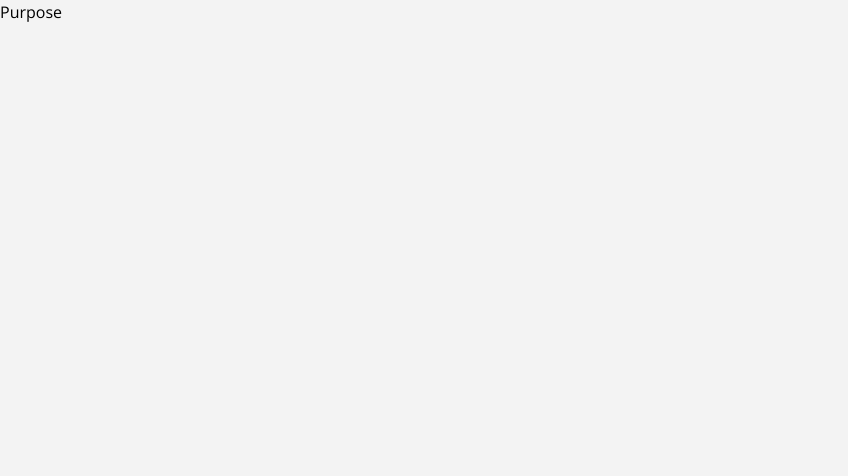
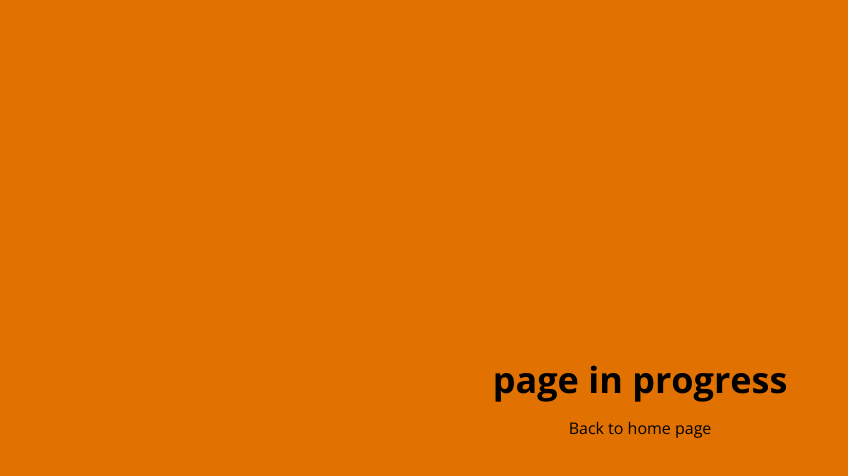
Before and after one commit to Olawoyin1/Ideaiscap, a React (Vite) app: page /purpose in a window 1280 px wide. Shown: the top 476 px of the page, without its empty margins (0-848 px from the left). Built offline with nearby package versions, Linux system fonts and the light colour scheme.

Commit message:
page routing with animation

```diff
--- a/src/App.tsx
+++ b/src/App.tsx
@@ -1,25 +1,12 @@
-import { BrowserRouter, Routes, Route } from "react-router-dom";
-import Home from "./pages/Home";
-import Purpose from "./pages/Purpose";
-// import LastGen from "./pages/LastGen";
-import Filosofi from "./pages/Filosofi";
-import Socioloji from "./pages/Socioloji";
-import Connect from "./pages/Connect";
-import Generation from "./pages/Generation";
-// import Connect from "./pages/Connect"
+// App.tsx
+import { BrowserRouter } from "react-router-dom";
+import AnimatedRoutes from "./layouts/AnimatedRoutes";
 import './App.css'
 
 function App() {
   return (
     <BrowserRouter>
-      <Routes>
-        <Route path="/" element={<Home />} />
-        <Route path="/purpose" element={<Purpose />} />
-        <Route path="/last-generation" element={<Generation />} />
-        <Route path="/filosofi" element={<Filosofi />} />
-        <Route path="/socioloji" element={<Socioloji />} />
-        <Route path="/connect" element={<Connect />} />
-      </Routes>
+      <AnimatedRoutes />
     </BrowserRouter>
   );
 }
--- a/src/components/Hero2.tsx
+++ b/src/components/Hero2.tsx
@@ -1,8 +1,10 @@
-import { useEffect, useState } from "react";
+import React, { useEffect, useState } from "react";
 import { motion, AnimatePresence, Variants } from "framer-motion";
 import { FiMenu } from "react-icons/fi";
 import { GrClose } from "react-icons/gr";
 import { Link } from "react-router-dom";
+import { useNavigate } from "react-router-dom";
+
 
 const keywords = ["CHANGE", "ACTION", "PURPOSE", "SOLUTION"];
 const typingSpeed = 120;
@@ -44,6 +46,8 @@ export default function Hero() {
   const [finalIndex, setFinalIndex] = useState(0);
   const [lineCount, setLineCount] = useState(4);
   const [menuOpen, setMenuOpen] = useState(false);
+
+  const navigate = useNavigate();
 
   const navItems = [
     { name: "OUR PURPOSE", href: "/purpose" },
@@ -276,13 +280,74 @@ export default function Hero() {
               className="absolute hidden sm:block bottom-10 left-10"
               variants={fadeInUp}
             >
-              <a href="#journey" className="bg-black text-white cursor-pointer px-7 py-2 font-semibold shadow hover:bg-blue-700 text-lg transition">
+              <a href="#journey" className="bg-black text-white cursor-pointer px-7 py-2 font-semibold shadow transition-all hover:bg-blue-700 text-lg ">
                 Journey
               </a>
             </motion.div>
           </motion.div>
         )}
+
+
+
+        {/* Menu icon for small screens only */}
+        <motion.div
+          className="absolute sm:hidden top-7 right-7 rotate-90 z-50"
+          variants={fadeInUp}
+        >
+          <FiMenu
+            className="text-white text-3xl cursor-pointer"
+            onClick={() => setMenuOpen(true)}
+          />
+        </motion.div>
+
       </div>
+
+
+
+
+
+<motion.div
+  className="fixed block sm:hidden bottom-0 left-0 w-full bg-black/80 backdrop-blur-sm py-3 z-50"
+  initial={{ opacity: 0, y: 20 }}
+  animate={{ opacity: 1, y: 0 }}
+  transition={{ duration: 0.6, ease: "easeOut" }}
+>
+  <motion.nav
+    className="container flex items-center justify-center text-xs cf sm:text-base gap-2 sm:gap-4 text-white uppercase tracking-wide"
+    variants={containerVariants}
+  >
+    {[
+      { name: "Facebook", url: "https://facebook.com" },
+      { name: "Instagram", url: "https://instagram.com" },
+      { name: "LinkedIn", url: "https://linkedin.com" },
+      { name: "TikTok", url: "https://tiktok.com" },
+      { name: "X", url: "https://x.com" },
+    ].map((item, idx, arr) => (
+      <React.Fragment key={item.name}>
+        <motion.a
+          href={item.url}
+          target="_blank"
+          rel="noopener noreferrer"
+          className="hover:text-blue-400 transition"
+          variants={fadeInUp}
+        >
+          {item.name}
+        </motion.a>
+        {idx < arr.length - 1 && (
+          <motion.span className="text-white/50" variants={fadeInUp}>
+            |
+          </motion.span>
+        )}
+      </React.Fragment>
+    ))}
+  </motion.nav>
+</motion.div>
+
+
+
+
+
+
 
       <AnimatePresence>
         {menuOpen && (
@@ -314,12 +379,11 @@ export default function Hero() {
                   <Link
   to={item.href}
   onClick={(e) => {
-                      e.preventDefault(); // Prevent immediate navigation
-                      // Wait for exit animation before navigating
-                      setMenuOpen(false);
+    e.preventDefault(); // Prevent immediate routing
+    setMenuOpen(false); // Trigger exit animation
     setTimeout(() => {
-                        window.location.href = item.href;
-                      }, 500); // Match exit duration (0.6s)
+      navigate(item.href); // Proper route transition
+    }, 600); // Match your motion exit transition
   }}
   className="hover:text-blue-400 cf transition"
 >
--- /dev/null
+++ b/src/components/PageWrapper.tsx
@@ -0,0 +1,115 @@
+import { motion, Variants } from "framer-motion";
+import type { ReactNode, FC } from "react";
+import { useMemo } from "react";
+
+const duration = 0.6;
+const ease = "easeInOut";
+
+const variantsList: Variants[] = [
+  {
+    initial: {
+      opacity: 0,
+      x: 70,
+      transition: { duration, ease },
+    },
+    animate: {
+      opacity: 1,
+      x: 0,
+      transition: { duration, ease },
+    },
+    exit: {
+      opacity: 0,
+      x: -70,
+      transition: { duration, ease },
+    },
+  },
+  {
+    initial: {
+      opacity: 0,
+      y: 50,
+      transition: { duration, ease },
+    },
+    animate: {
+      opacity: 1,
+      y: 0,
+      transition: { duration, ease },
+    },
+    exit: {
+      opacity: 0,
+      y: -50,
+      transition: { duration, ease },
+    },
+  },
+  {
+    initial: {
+      opacity: 0,
+      x: -100,
+      transition: { duration, ease },
+    },
+    animate: {
+      opacity: 1,
+      x: 0,
+      transition: { duration, ease },
+    },
+    exit: {
+      opacity: 0,
+      x: 100,
+      transition: { duration, ease },
+    },
+  },
+  {
+    initial: {
+      opacity: 0,
+      y: -100,
+      transition: { duration, ease },
+    },
+    animate: {
+      opacity: 1,
+      y: 0,
+      transition: { duration, ease },
+    },
+    exit: {
+      opacity: 0,
+      y: 100,
+      transition: { duration, ease },
+    },
+  },
+  {
+    initial: {
+      opacity: 0,
+      transition: { duration, ease },
+    },
+    animate: {
+      opacity: 1,
+      transition: { duration, ease },
+    },
+    exit: {
+      opacity: 0,
+      transition: { duration, ease },
+    },
+  },
+];
+
+interface PageWrapperProps {
+  children: ReactNode;
+}
+
+const PageWrapper: FC<PageWrapperProps> = ({ children }) => {
+  const randomVariant = useMemo(
+    () => variantsList[Math.floor(Math.random() * variantsList.length)],
+    []
+  );
+
+  return (
+    <motion.div
+      initial="initial"
+      animate="animate"
+      exit="exit"
+      variants={randomVariant}
+    >
+      {children}
+    </motion.div>
+  );
+};
+
+export default PageWrapper;
--- a/src/components/ScrollToTopButton.tsx
+++ b/src/components/ScrollToTopButton.tsx
@@ -25,7 +25,7 @@ const ScrollToTopButton = () => {
   return (
     <button
       onClick={scrollToTop}
-      className={`fixed bottom-5 right-5 z-50 p-3 rounded-full bg-black text-white shadow-lg transition-opacity duration-300 ${
+      className={`fixed bottom-14 right-5 z-50 p-3 rounded-full bg-black text-white shadow-lg transition-all cursor-pointer hover:bg-blue-900  duration-300 ${
         visible ? "opacity-100" : "opacity-0"
       }`}
       aria-label="Scroll to top"
--- /dev/null
+++ b/src/layouts/AnimatedRoutes.tsx
@@ -0,0 +1,49 @@
+// AnimatedRoutes.tsx
+import { Routes, Route, useLocation } from "react-router-dom";
+import { AnimatePresence, motion } from "framer-motion";
+import { lazy, Suspense } from "react";
+import PageWrapper from "../components/PageWrapper";
+
+// Lazy loaded pages
+const Home = lazy(() => import("../pages/Home"));
+const Purpose = lazy(() => import("../pages/Purpose"));
+const Generation = lazy(() => import("../pages/Generation"));
+const Filosofi = lazy(() => import("../pages/Filosofi"));
+const Socioloji = lazy(() => import("../pages/Socioloji"));
+const Connect = lazy(() => import("../pages/Connect"));
+
+export default function AnimatedRoutes() {
+  const location = useLocation();
+
+  return (
+    <Suspense
+      fallback={
+        <div className="fixed inset-0 flex items-center justify-center text-white text-xl">
+          Loading...
+        </div>
+      }
+    >
+      <AnimatePresence mode="wait">
+        <Routes location={location} key={location.pathname}>
+          <Route
+            path="/"
+            element={
+              <motion.div
+
+                exit={{ opacity: 0, x: -100 }}
+                transition={{ duration: 0.6, ease: "easeInOut" }}
+              >
+                <Home />
+              </motion.div>
+            }
+          />
+          <Route path="/purpose" element={<PageWrapper><Purpose /></PageWrapper>} />
+          <Route path="/last-generation" element={<PageWrapper><Generation /></PageWrapper>} />
+          <Route path="/filosofi" element={<PageWrapper><Filosofi /></PageWrapper>} />
+          <Route path="/socioloji" element={<PageWrapper><Socioloji /></PageWrapper>} />
+          <Route path="/connect" element={<PageWrapper><Connect /></PageWrapper>} />
+        </Routes>
+      </AnimatePresence>
+    </Suspense>
+  );
+}
--- a/src/pages/Connect.tsx
+++ b/src/pages/Connect.tsx
@@ -1,7 +1,13 @@
+import { Link } from "react-router-dom"
 
 const Connect = () => {
   return (
-    <div>Connect</div>
+    <div>
+        <div className="text-center gap-4 flex-col min-h-[100vh] flex items-center justify-center text-white  bg-blue-600">
+          <h3 className="text-4xl font-bold">page in progress</h3>
+          <Link to="/">Back to home page</Link>
+        </div>
+    </div>
   )
 }
 
--- a/src/pages/Filosofi.tsx
+++ b/src/pages/Filosofi.tsx
@@ -1,7 +1,13 @@
+import { Link } from "react-router-dom"
 
 const Filosofi = () => {
   return (
-    <div>Filosofi</div>
+    <div>
+        <div className="text-center gap-4 flex-col min-h-[100vh] flex items-center justify-center text-white  bg-green-600">
+          <h3 className="text-4xl font-bold">page in progress</h3>
+          <Link to="/">Back to home page</Link>
+        </div>
+    </div>
   )
 }
 
--- a/src/pages/Generation.tsx
+++ b/src/pages/Generation.tsx
@@ -1,7 +1,13 @@
+import { Link } from "react-router-dom"
 
 const Generation = () => {
   return (
-    <div>Generation</div>
+    <div>
+        <div className="text-center gap-4 flex-col min-h-[100vh] flex items-center justify-center text-white   bg-purple-800">
+          <h3 className="text-4xl font-bold">page in progress</h3>
+          <Link to="/">Back to home page</Link>
+        </div>
+    </div>
   )
 }
 
--- a/src/pages/Purpose.tsx
+++ b/src/pages/Purpose.tsx
@@ -1,7 +1,16 @@
+import { Link } from "react-router-dom";
+
 const Purpose = () => {
   return (
-    <div>Purpose</div>
-  )
-}
+    <div>
+      <div>
+        <div className="text-center gap-4 flex-col min-h-[100vh] flex items-center justify-center  bg-amber-600">
+          <h3 className="text-4xl font-bold">page in progress</h3>
+          <Link to="/">Back to home page</Link>
+        </div>
+      </div>
+    </div>
+  );
+};
 
-export default Purpose
+export default Purpose;
--- a/src/pages/Socioloji.tsx
+++ b/src/pages/Socioloji.tsx
@@ -1,7 +1,13 @@
+import { Link } from "react-router-dom"
 
 const Socioloji = () => {
   return (
-    <div>Socioloji</div>
+    <div>
+        <div className="text-center gap-4 flex-col min-h-[100vh] flex items-center justify-center text-white bg-red-600">
+          <h3 className="text-4xl font-bold">page in progress</h3>
+          <Link to="/">Back to home page</Link>
+        </div>
+    </div>
   )
 }
 
```
Also changed, not shown: src/pages/Home.tsx (+9 -9 lines). Lines whose indentation alone changed are shown as unchanged.
